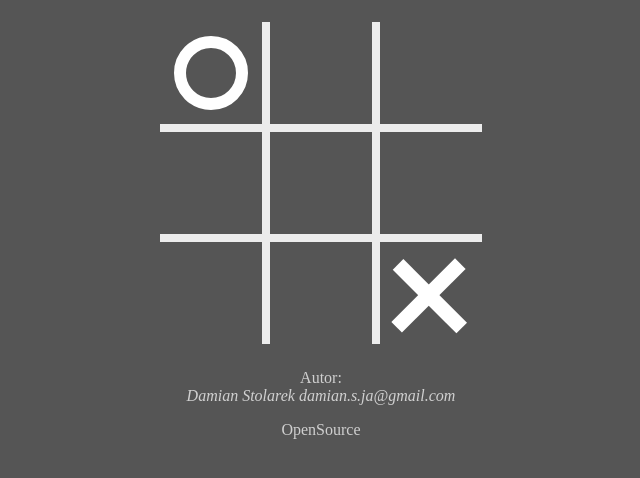
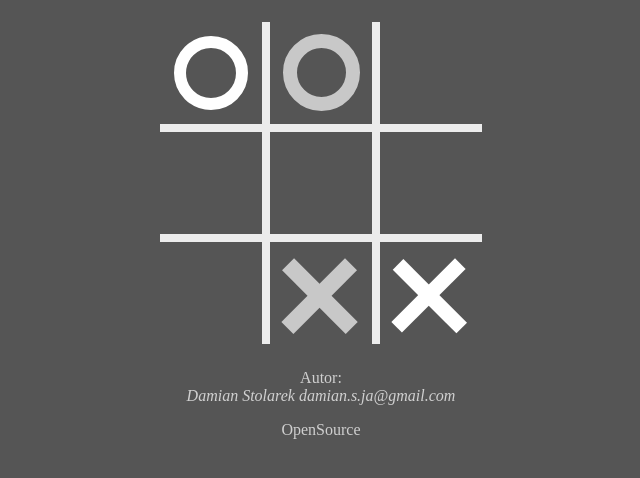
Before and after one commit to damiansk/TicTacToe.js, a plain HTML site: page index.html in a window 1280 px wide. Shown: the part 142-620 px from the top of the page, without its empty margins (319-959 px from the left). Drawn offline with Linux system fonts and the light colour scheme.

Commit message:
Circle/cross  - shadow class

```diff
--- a/css/style.css
+++ b/css/style.css
@@ -64,6 +64,15 @@ header p {
     border-radius: calc(100%/2);
 }
 
+.circle-shadow {
+    border: 14px solid #c8c8c8;
+    display: block;
+    width: 49px;
+    height: 49px;
+    margin: auto;
+    border-radius: calc(100%/2);
+}
+
 .cross {
     width: 90px;
     height: 90px;
@@ -92,3 +101,32 @@ header p {
     margin-top: -15%;
     width: 100%;
 }
+
+.cross-shadow {
+    width: 90px;
+    height: 90px;
+    position: relative;
+    transform: rotate(45deg);
+}
+
+.cross-shadow:before, .cross-shadow:after {
+    content: "";
+    position: absolute;
+    z-index: -1;
+    background: #c8c8c8;
+}
+
+.cross-shadow:before {
+    left: 60%;
+    width: 17px;
+    margin-left: -15%;
+    height: 100%;
+}
+
+.cross-shadow:after {
+    top: 55%;
+    height: 17px;
+    margin-left: -45%;
+    margin-top: -15%;
+    width: 100%;
+}
--- a/index.html
+++ b/index.html
@@ -17,7 +17,7 @@
                 <table id="board">
                     <tr>
                         <th><div class="circle"></div></th>
-                        <th class="active-cell"><div></div></th>
+                        <th><div class="circle-shadow"></div></th>
                         <th class="active-cell"><div></div></th>
                     </tr>
                     <tr>
@@ -27,7 +27,7 @@
                     </tr>
                     <tr>
                         <th class="active-cell"><div></div></th>
-                        <th class="active-cell"><div></div></th>
+                        <th><div class="cross-shadow"></div></th>
                         <th><div class="cross"></div></th>
                     </tr>
                 </table>
```
